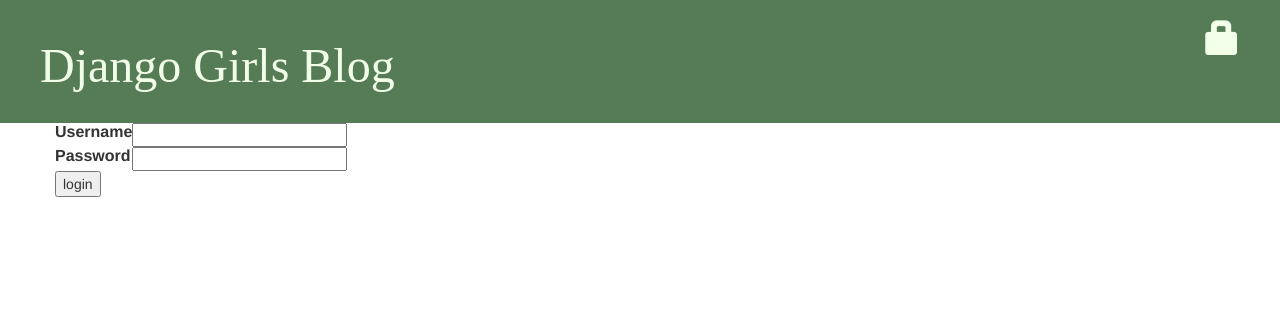
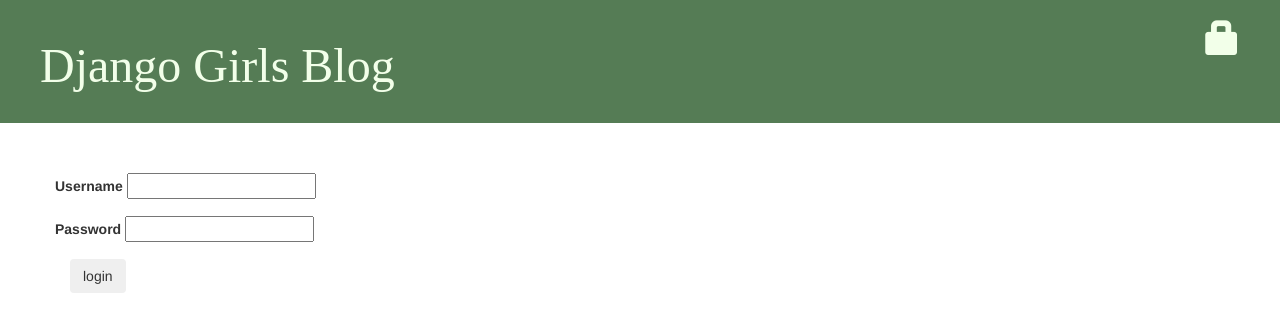
Before and after one commit to kykyung/django-first-blog, a Django app: template blog/templates/registration/login.html in a window 1280 px wide. Shown: the top 332 px of the page. Run offline with Django 3.2, Linux system fonts and the light colour scheme; the template is opened without the code that fills it, so the values that code supplies are empty, except form fields; tables that the repository leaves empty hold one stand-in row (values such as "Sample post"); form fields are guessed from the names that the template uses; some libraries are stand-ins or nearby versions; some web fonts are replaced.

Commit message:
게시글리스트 화면수정

```diff
--- a/blog/static/css/blog.css
+++ b/blog/static/css/blog.css
@@ -18,10 +18,10 @@
 }
 
 .content{
-    margin-left: 40px;
+    margin-top:50px;
 }
 
-h1, h2, h3, h4{
+h1, h2, h3, h4, .title{
     font-family: 'SBAggroB';
 }
 
--- a/blog/templates/blog/base.html
+++ b/blog/templates/blog/base.html
@@ -19,7 +19,7 @@
         </div>
         <div class="content container">
             <div class="row">
-                <div class="col-md-8">
+                <div class="col-md-12">
                     {% block content %}
                     {% endblock%}
                 </div>
--- a/blog/templates/registration/login.html
+++ b/blog/templates/registration/login.html
@@ -4,21 +4,18 @@
     {% if form.errors %}
         <p>이름과 비밀번호가 일치하지 않습니다. 다시 시도해주세요</p>
     {% endif%}
+    <form class="form-horizontal" method="post" action="{% url 'login' %}">
+        {% csrf_token%}
+        <div class="form-group">
+            {{form.username.label_tag}}
+            {{form.username}}
+        </div>
+        <div class="form-group">
+            {{form.password.label_tag}}
+            {{form.password}}
+        </div>
 
-    <form method="post" action="{% url 'login' %}">
-        {% csrf_token%}
-        <table>
-            <tr>
-                <td>{{form.username.label_tag}}</td>
-                <td>{{form.username}}</td>
-            </tr>
-            <tr>
-                <td>{{form.password.label_tag}}</td>
-                <td>{{form.password}}</td>
-            </tr>
-        </table>
-
-        <input type="submit" value="login"/>
+        <input class="btn btn-defaults" type="submit" value="login"/>
         <input type="hidden" name="next" value="{{next}}"/>
     </form>
 {% endblock %}
```
Also changed, not shown: blog/templates/blog/post_list.html (+8 -6 lines).
